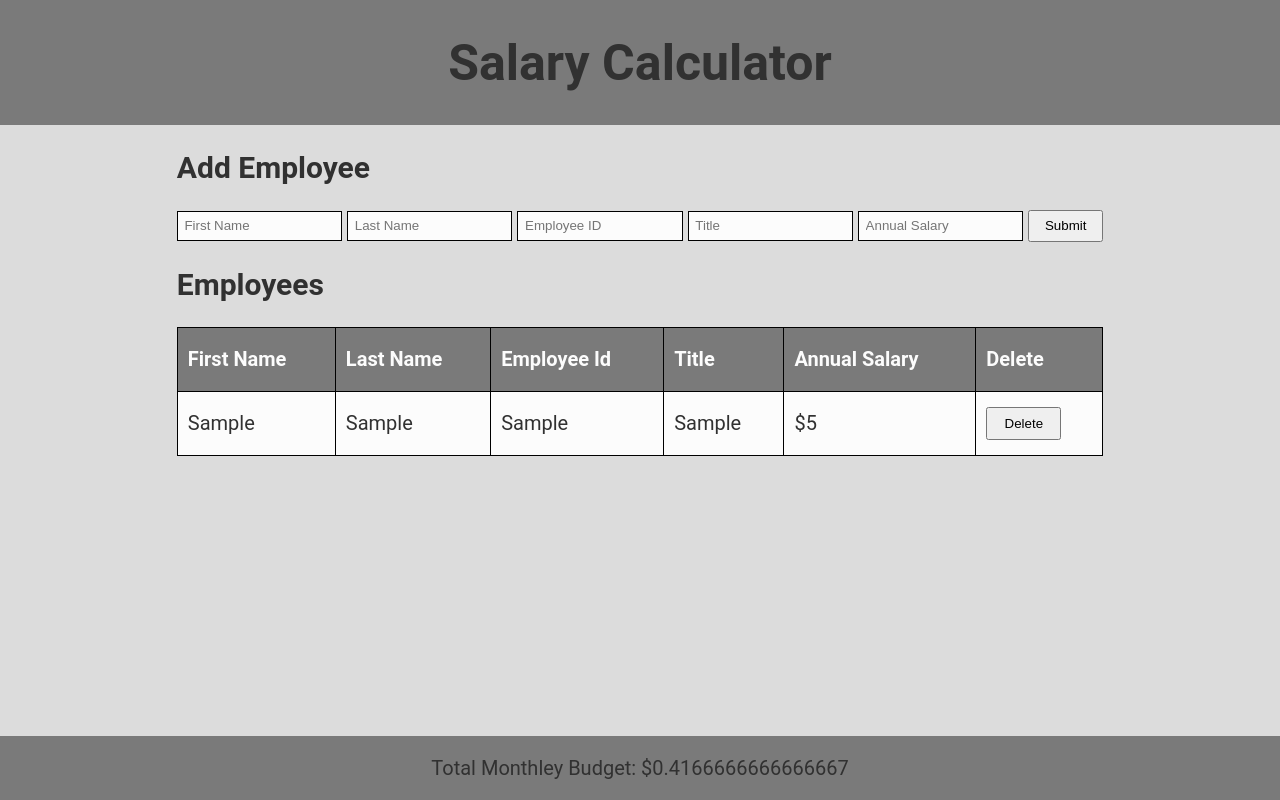
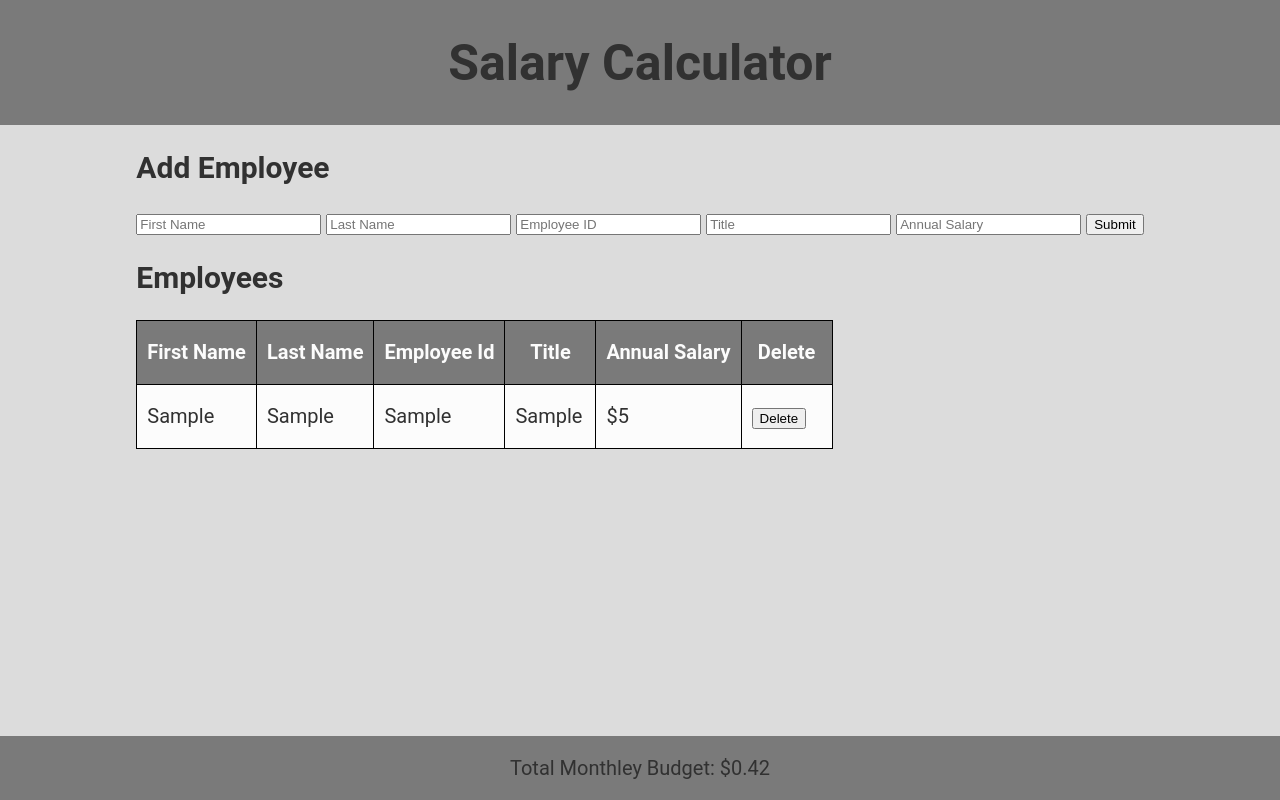
Before and after one commit to GreggTrunnell/weekend-salary-calculator, a website: page index.html in a window 1280 px wide. Both pictures are taken after typing "Sample", "Sample", "Sample", "Sample", "5" into the empty fields and a click on the button "Submit". Drawn offline with Linux system fonts and the light colour scheme.

Commit message:
resubmission

```diff
--- a/index.html
+++ b/index.html
@@ -49,7 +49,7 @@
     </table>
   </section>
   </main>
-  <footer class="over-budget">
+  <footer>
     <p id="totalMonthly"> Total Monthly Budget:</p>
 
 
--- a/script.js
+++ b/script.js
@@ -4,7 +4,9 @@ let totalMonthly=0;
 //use event because some one is activating the event
 function addEmployee(event){
     // Stop default behavior of refreshing the page when there's a button elem inside a form element
-  event.preventDefault();
+  //!prevent defualt isn't needed unless in <form>
+    event.preventDefault();
+
     // need to create five variables to take in the data for the employee
     //document accesses the html. get elementById will grab that specific Id
   //?Had trouble with some syntax here. the .getElementById I thought would need a # in front of Labels
@@ -17,6 +19,10 @@ function addEmployee(event){
 
     //changed to querySelector to try and remeber how quesel and getElemid work
     let tableBody=document.querySelector("#employees tbody");
+
+    // //this is a way to console.log all the selectors
+    // let tempArrayInputs =[firstName, lastName, employeeId];
+    // console.log(tempArrayInputs);
 
 //This is template for adding employee
   tableBody.innerHTML += `
@@ -53,28 +59,35 @@ $${totalMonthly}
 let totalMonthlyBudget=document.querySelector("footer p")
 //document.querySelector("footer p").textContent will take the value stored and add the
 //incoming total monthly
-document.querySelector("footer p").textContent = "Total Monthley Budget: $"+totalMonthly
+document.querySelector("footer p").textContent = "Total Monthley Budget: $"+totalMonthly.toFixed(2);
 
 totalMonthlyBudget;
 
+//if else statement to call over-budget
+if (totalMonthly > 20000) {
+const footer=document.querySelector('footer')
+footer.classList.add("over-budget")
+
+}
 document.getElementById("employeeForm").reset();
 }//*end of addEmployee function
 
 
-//delete will be an action that someone activates so we need event
+      //delete will be an action that someone activates so we need event
 function deleteEmployee(event){
     //will need to use .target to target an element that was added to dom when calling addEmployee
     event.target.parentNode.parentNode.remove();
 }//*end of deleteEmployee function
 
-// if (totalMonthly > 20000){
-//   footer.classList.add(".over-budget");
-// } else {
-//   footer.classList.remove(".over-budget")
-//     }
+// if (totalMonthlyBudget  > 20000){
+//   foooter.classList.add("over-budget");
+//   }  else { foooter.classList.remove("over-budget")
+// }
 
 //  if ("#totalMonthly">20000){
-//    totalSalary.classList.add(".over-budget");
+//   totalMonthlyBudget.classList.add(".over-budget");
 //  } else {
-//       totalSalary.classList.remove(".over-budget")
+//   totalMonthlyBudget.classList.remove(".over-budget")
 //      }
+
+//
--- a/style.css
+++ b/style.css
@@ -45,24 +45,10 @@ body {
   }
 
 
-  /* FORM ELEMENTS */
-  input{
-    padding: .5em;
-    width: 150px;
-    background: #FCFCFC;
-    border: 1px solid;
-  }
-  button {
-    padding: .5em;
-    width: 75px;
-  }
 
 
   /* TABLE */
-  table {
-    width: 100%;
-    text-align: left;
-  }
+
   table, th, td {
     border: 1px solid black;
     border-collapse: collapse;
@@ -90,7 +76,7 @@ body {
     justify-content: center;
     align-items: center;
   }
-  /* .over-budget{
+  .over-budget{
       background-color: red
       ;
-  } */
+  }
```
